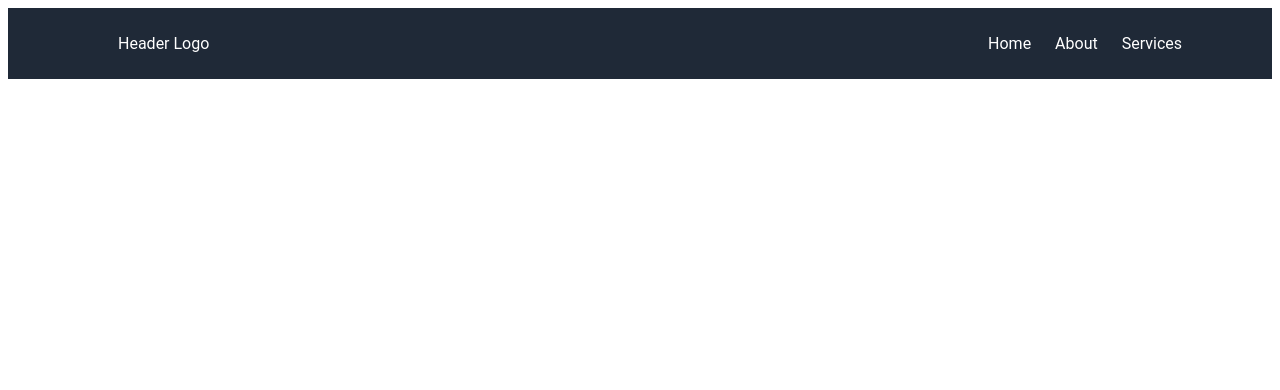
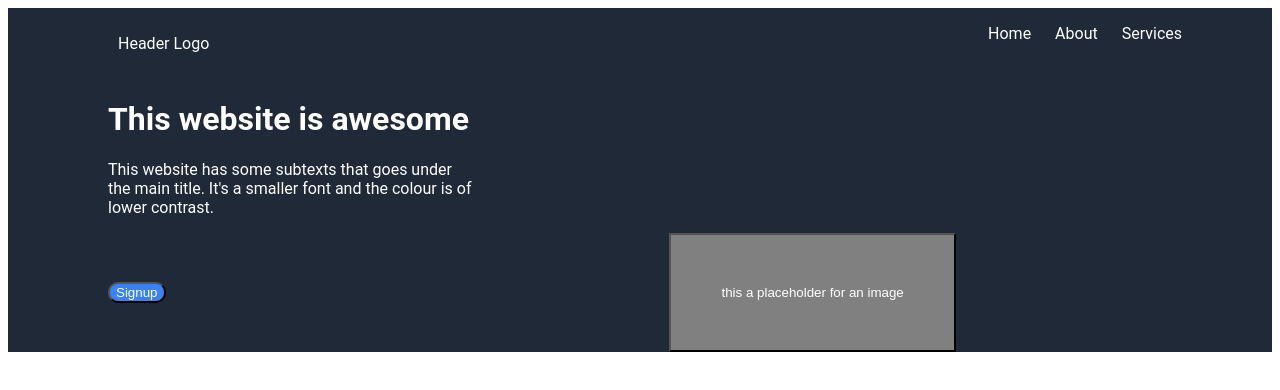
Before and after one commit to YahSaif/Odin-Project, a plain HTML site: page index.html in a window 1280 px wide. Drawn offline with Linux system fonts and the light colour scheme.

Commit message:
another change

```diff
--- a/index.html
+++ b/index.html
@@ -17,8 +17,18 @@
                 <li>About</li>
                 <li>Services</li>
             </ul>
+
+
+    </div>
+    <div class="secondpart">
+        <div class = "left">
+            <h1>This website is awesome</h1>
+            <p class="para">This website has some subtexts that goes under the main title. It's a smaller font and the colour is of lower contrast.</p>
+            <button class="first">Signup</button>
+            <button class="second"> this a placeholder for an image</button>
         </div>
-
+        <div class = "right"></div>
+        </div>
     </div>
 </body>
 </html>
--- a/style.css
+++ b/style.css
@@ -3,10 +3,11 @@
    font-family: Roboto, sans-serif;
    background-color:#1F2937;
    color: white;
+   padding-bottom: 0px;
+   margin-bottom: 0px;
 }
 .nav-item{
     display: flex;
-    align-items: center;
     justify-content: space-between;
     margin-right: 80px;
 }
@@ -19,3 +20,36 @@ li{
    display: inline;
     padding: 10px;
 }
+.secondpart{
+    background-color:#1F2937;
+    color: white;
+    padding: 0px;
+    margin: 0px;
+}
+h1{
+    display: flex;
+    margin-left: 100px;
+}
+.para{
+    margin-left: 100px;
+    margin-right: 800px;
+}
+button{
+    display: flex;
+    background-color: #3882F6;
+    color: white;
+    align-items: center;
+    display: inline;
+}
+.first{
+    margin-left: 100px;
+    border-radius: 10px;
+}
+.second{
+    display: flex;
+    background-color: grey;
+    margin-left: 500px;
+    border-radius: 0;
+    padding: 50px;
+    display: inline;
+}
```
